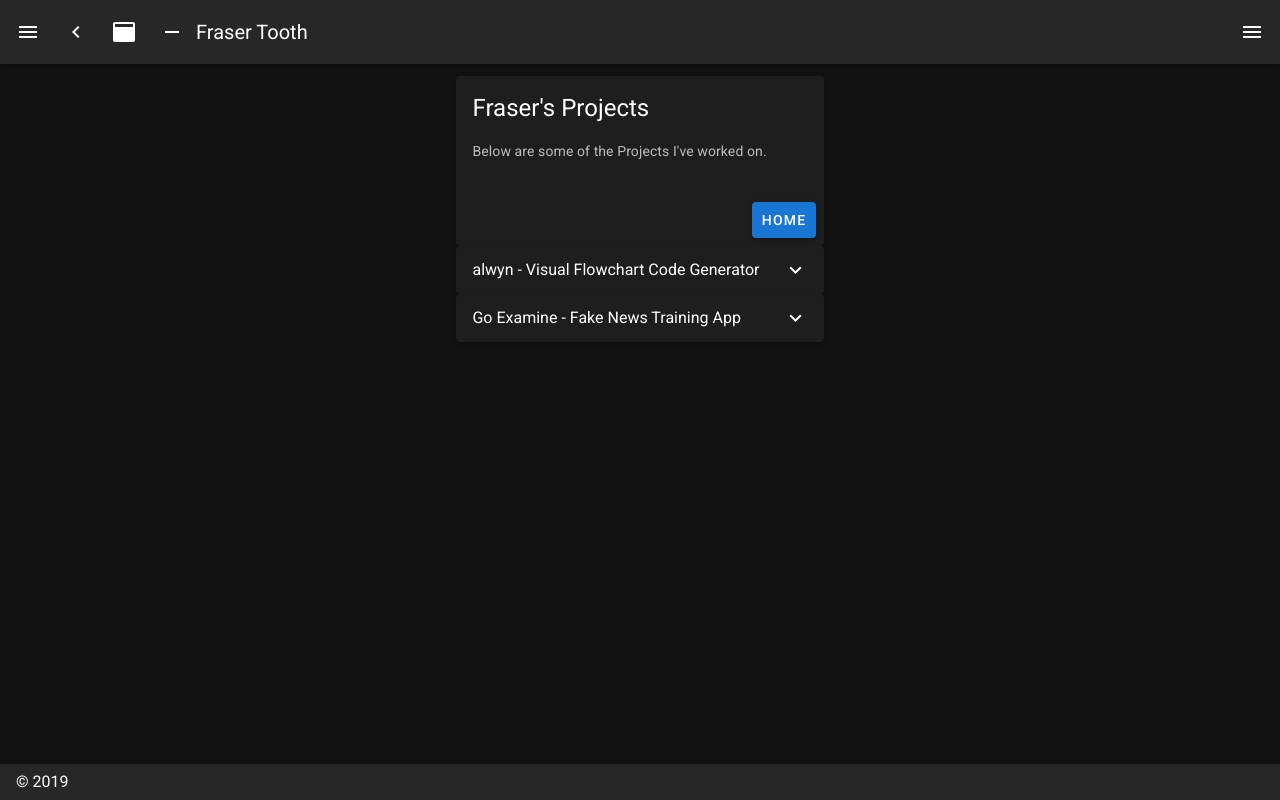
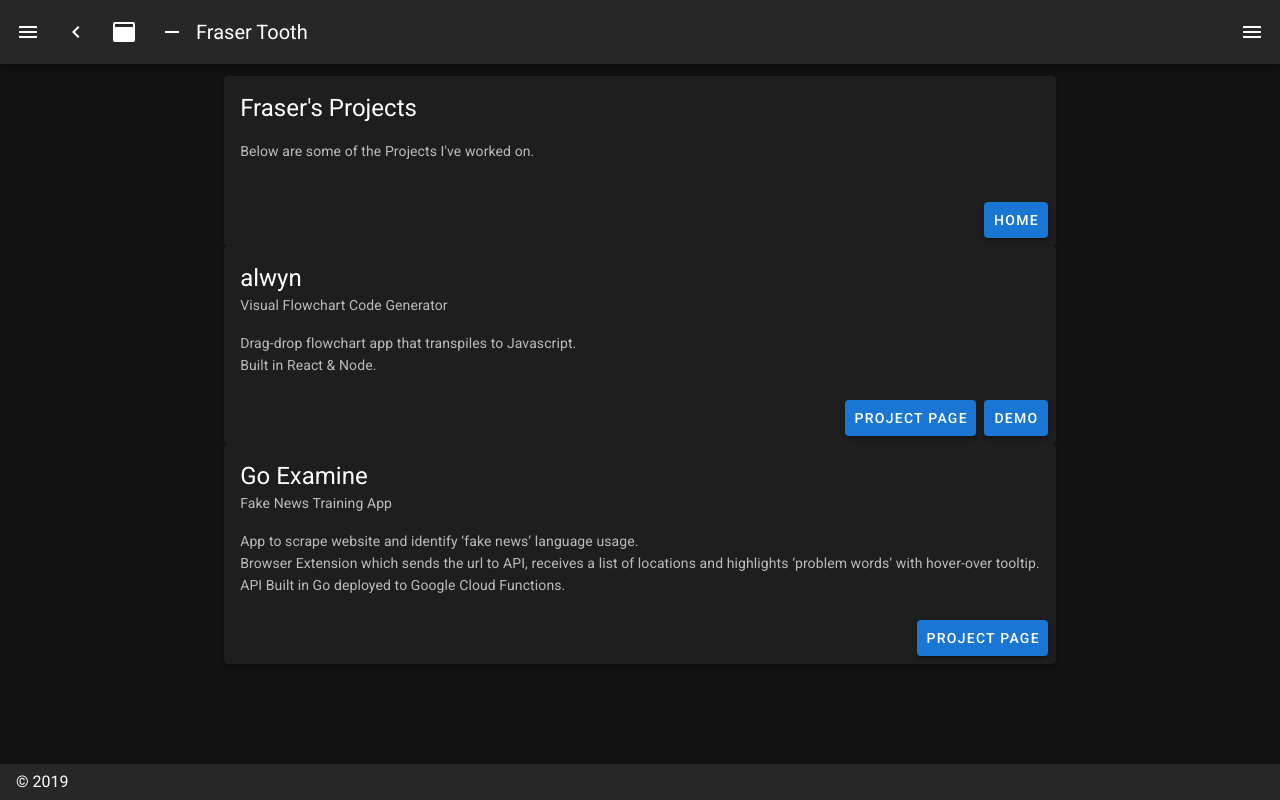
Before and after one commit to FraserTooth/frasertooth.github.io-vueApp, a Nuxt app: page /projects in a window 1280 px wide. Built offline with nearby package versions, Linux system fonts and the light colour scheme.

Commit message:
Rebuilt framework to build cards from json files

```diff
--- /dev/null
+++ b/assets/data/projects/alwyn.json
@@ -0,0 +1,12 @@
+{
+  "title": "alwyn",
+  "subtitle": "Visual Flowchart Code Generator",
+  "paragraphs": [
+    "Drag-drop flowchart app that transpiles to Javascript.",
+    "Built in React & Node."
+  ],
+  "links": {
+    "Project Page": "https://github.com/FraserTooth/alwyn",
+    "Demo": "https://alwyn.herokuapp.com/"
+  }
+}
--- /dev/null
+++ b/assets/data/projects/goexamine.json
@@ -0,0 +1,12 @@
+{
+  "title": "Go Examine",
+  "subtitle": "Fake News Training App",
+  "paragraphs": [
+    "App to scrape website and identify ‘fake news’ language usage.",
+    "Browser Extension which sends the url to API, receives a list of locations and highlights ‘problem words’ with hover-over tooltip.",
+    "API Built in Go deployed to Google Cloud Functions."
+  ],
+  "links": {
+    "Project Page": "https://github.com/FraserTooth/go_examine"
+  }
+}
--- /dev/null
+++ b/components/projects/ProjectCard.vue
@@ -0,0 +1,25 @@
+<template>
+  <v-card>
+    <v-card-title class="headline">{{projectData.title}}</v-card-title>
+    <v-card-subtitle>{{projectData.subtitle}}</v-card-subtitle>
+    <v-card-text>
+      <div v-for="line in projectData.paragraphs" :key="line[0]">{{line}}</div>
+    </v-card-text>
+    <v-card-actions>
+      <v-spacer />
+      <v-btn
+        v-for="(url, name) in projectData.links"
+        color="primary"
+        link
+        :href="url"
+        :key="url"
+      >{{name}}</v-btn>
+    </v-card-actions>
+  </v-card>
+</template>
+
+<script>
+export default {
+  props: ['projectData']
+}
+</script>
--- a/components/projects/ProjectGoExamine.vue
+++ /dev/null
@@ -1,29 +0,0 @@
-<template>
-  <v-list-group>
-    <template v-slot:activator>
-      <v-list-item-title>Go Examine - Fake News Training App</v-list-item-title>
-    </template>
-
-    <v-list-item>
-      <v-list-item-content>
-        <p>App to scrape website and identify ‘fake news’ language usage.</p>
-        <p>Browser Extension which sends the url to API, receives a list of locations and highlights ‘problem words’ with hover-over tooltip.</p>
-        <p>API Built in Go deployed to Google Cloud Functions.</p>
-        <p>
-          Project Page:
-          <a href="https://github.com/FraserTooth/alwyn">github.com/FraserTooth/alwyn</a>
-        </p>
-        <p>
-          Demo:
-          <a href="alwyn.herokuapp.com/">alwyn.herokuapp.com/</a>
-        </p>
-      </v-list-item-content>
-    </v-list-item>
-
-    <v-list-item>
-      <v-list-item-content>
-        <p>Drag-drop flowchart app that transpiles to Javascript. Built in React & Node.</p>
-      </v-list-item-content>
-    </v-list-item>
-  </v-list-group>
-</template>
--- a/layouts/default.vue
+++ b/layouts/default.vue
@@ -65,8 +65,8 @@ export default {
         },
         {
           icon: 'mdi-face',
-          title: 'Resume',
-          to: '/resume'
+          title: 'About Me',
+          to: '/aboutme'
         },
         {
           icon: 'mdi-lightbulb-on-outline',
--- a/pages/resume.vue
+++ b/pages/aboutme.vue
@@ -1,7 +1,6 @@
 <template>
   <v-layout column justify-center align-center>
     <ResumeIntroduction />
-    <ResumeProjects />
     <ResumeExperience />
   </v-layout>
 </template>
@@ -9,12 +8,10 @@
 <script>
 import ResumeIntroduction from '../components/resume/ResumeIntroduction.vue'
 import ResumeExperience from '../components/resume/ResumeExperience.vue'
-import ResumeProjects from '../components/resume/ResumeProjects.vue'
 export default {
   components: {
     ResumeIntroduction,
-    ResumeExperience,
-    ResumeProjects
+    ResumeExperience
   }
 }
 </script>
--- a/pages/index.vue
+++ b/pages/index.vue
@@ -20,7 +20,7 @@
         </v-card-text>
         <v-card-actions>
           <v-spacer />
-          <v-btn color="primary" nuxt to="/resume">Resume</v-btn>
+          <v-btn color="primary" nuxt to="/aboutme">Resume</v-btn>
           <v-spacer />
           <v-btn color="primary" nuxt to="/projects">Projects</v-btn>
         </v-card-actions>
--- a/pages/projects.vue
+++ b/pages/projects.vue
@@ -2,21 +2,29 @@
   <v-layout column justify-center align-center>
     <v-flex xs12 sm8 md6>
       <ProjectsIntroducton />
-      <v-card>
-        <ProjectAlwyn />
-      </v-card>
-      <v-card>
-        <ProjectGoExamine />
-      </v-card>
+      <ProjectCard :projectData="alwynData" />
+      <ProjectCard :projectData="goExamineData" />
     </v-flex>
   </v-layout>
 </template>
 
 <script>
 import ProjectsIntroducton from '../components/projects/ProjectsIntroduction'
-import ProjectAlwyn from '../components/projects/ProjectAlwyn'
-import ProjectGoExamine from '../components/projects/ProjectGoExamine'
+import ProjectCard from '../components/projects/ProjectCard'
+
+//  JSON Files for Projects
+import alwynData from '../assets/data/projects/alwyn.json'
+import goExamineData from '../assets/data/projects/goexamine.json'
 export default {
-  components: { ProjectsIntroducton, ProjectAlwyn, ProjectGoExamine }
+  components: {
+    ProjectsIntroducton,
+    ProjectCard
+  },
+  data() {
+    return {
+      alwynData,
+      goExamineData
+    }
+  }
 }
 </script>
```
